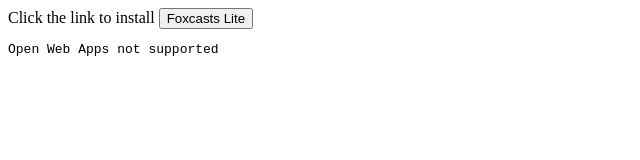
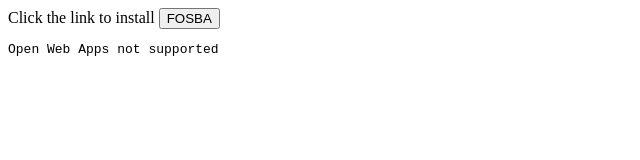
Before and after one commit to minhduc-bui1/owa-test-kaios, a plain HTML site: page index.html in a window 1280 px wide. Shown: the whole page, without its empty margins (0-640 px from the left). Drawn offline with Linux system fonts and the light colour scheme.

Commit message:
Update index.html

```diff
--- a/index.html
+++ b/index.html
@@ -4,7 +4,7 @@
     Click the link to install
   </head>
   <body>
-    <button id="install">Foxcasts Lite</button>
+    <button id="install">FOSBA</button>
     <br>
     <pre id="log"></pre>
     <script type="text/javascript" src="base.js"></script>
```
